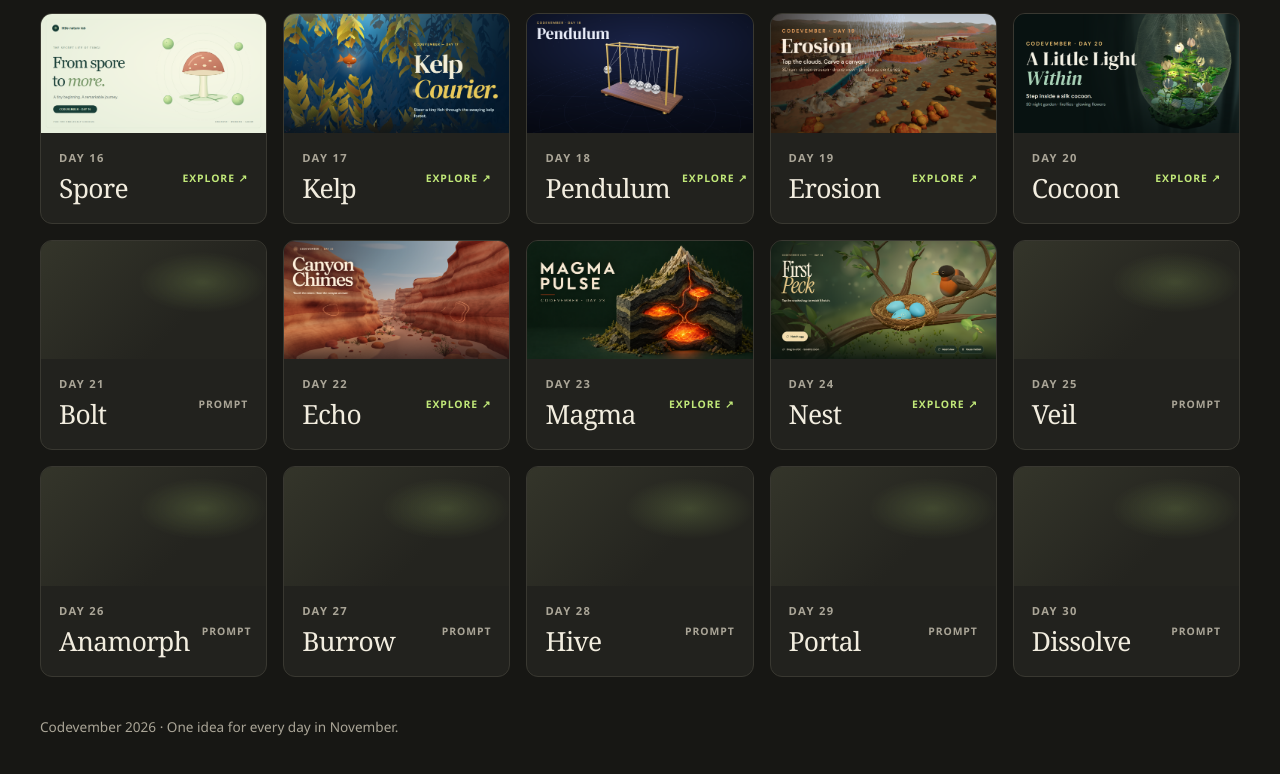
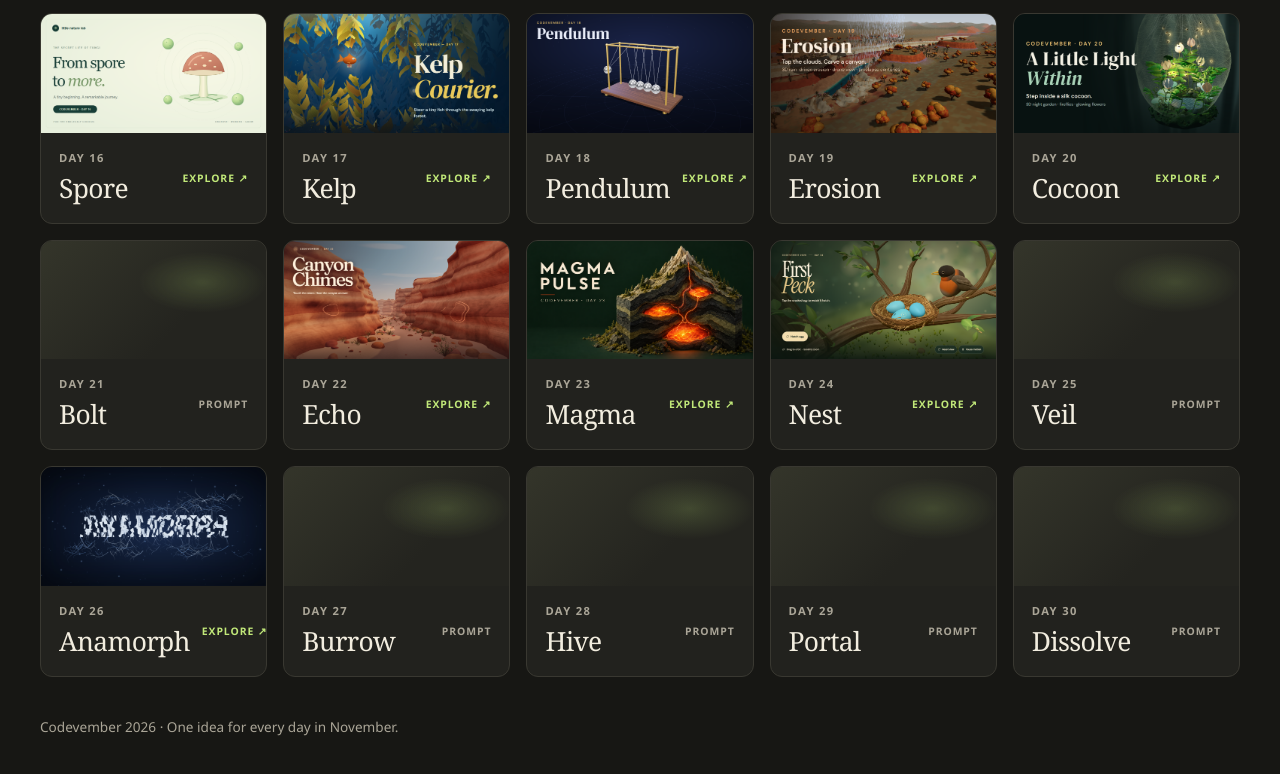
Before and after one commit to gregpuzzles1/codevember-2026, a plain HTML site: page index.html in a window 1280 px wide. Shown: the part 1177-1951 px from the top of the page. Drawn offline with Linux system fonts and the light colour scheme.

Commit message:
Update Codevember calendar

```diff
--- a/index.html
+++ b/index.html
@@ -322,9 +322,11 @@
         <div class="prompt-art" aria-hidden="true"></div>
         <div class="day-info"><div><span class="day-number">Day 25</span><h2 class="day-word">Veil</h2></div><span class="status">Prompt</span></div>
       </li>
-      <li class="day-card">
-        <div class="prompt-art" aria-hidden="true"></div>
-        <div class="day-info"><div><span class="day-number">Day 26</span><h2 class="day-word">Anamorph</h2></div><span class="status">Prompt</span></div>
+      <li class="day-card complete">
+        <a href="./26/" aria-label="Day 26: Anamorph — open project">
+          <img class="preview" src="./26/social-preview.png" alt="" loading="lazy" decoding="async">
+          <div class="day-info"><div><span class="day-number">Day 26</span><h2 class="day-word">Anamorph</h2></div><span class="status">Explore ↗</span></div>
+        </a>
       </li>
       <li class="day-card">
         <div class="prompt-art" aria-hidden="true"></div>
```
Also changed, not shown: README.md.
